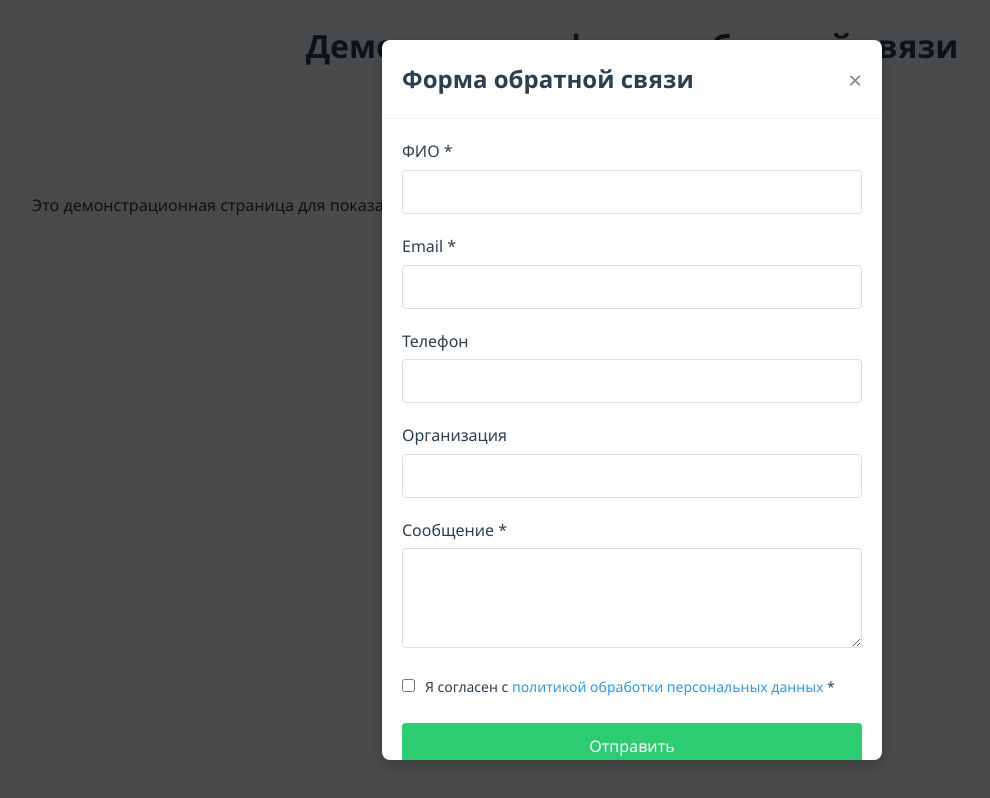
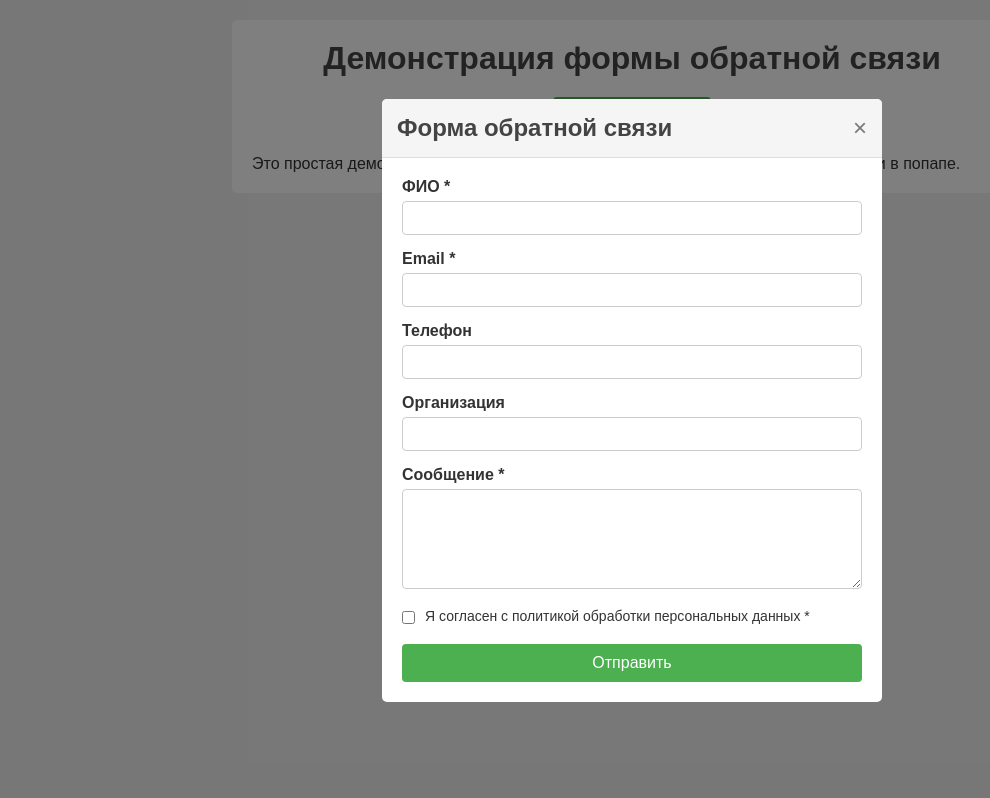
Before and after one commit to nikitaseropol-ai/prog8, a plain HTML site: page index.html in a window 1280 px wide. Both pictures are taken after a click on the button "Открыть форму". Shown: the whole page, without its empty margins (8-998 px from the left). Drawn offline with Linux system fonts and the light colour scheme.

Commit message:
Update index.html

```diff
--- a/index.html
+++ b/index.html
@@ -9,44 +9,43 @@
             margin: 0;
             padding: 0;
             box-sizing: border-box;
-            font-family: 'Segoe UI', Tahoma, Geneva, Verdana, sans-serif;
+            font-family: Arial, sans-serif;
         }
 
         body {
-            background-color: #f5f7fa;
+            background-color: #f0f0f0;
             color: #333;
-            line-height: 1.6;
             padding: 20px;
         }
 
         .container {
-            max-width: 1200px;
+            max-width: 800px;
             margin: 0 auto;
-        }
-
-        header {
-            text-align: center;
-            margin-bottom: 40px;
+            background: white;
+            padding: 20px;
+            border-radius: 5px;
         }
 
         h1 {
-            color: #2c3e50;
-            margin-bottom: 10px;
+            text-align: center;
+            margin-bottom: 20px;
+            color: #444;
         }
 
         .btn-open-form {
-            background: #3498db;
+            background: #4CAF50;
             color: white;
             border: none;
-            padding: 12px 24px;
+            padding: 10px 20px;
             border-radius: 4px;
             cursor: pointer;
             font-size: 16px;
-            transition: background 0.3s;
+            display: block;
+            margin: 0 auto 20px;
         }
 
         .btn-open-form:hover {
-            background: #2980b9;
+            background: #45a049;
         }
 
         .popup-overlay {
@@ -55,48 +54,38 @@
             left: 0;
             right: 0;
             bottom: 0;
-            background: rgba(0, 0, 0, 0.7);
-            display: flex;
+            background: rgba(0, 0, 0, 0.5);
+            display: none;
             justify-content: center;
             align-items: center;
             z-index: 1000;
             padding: 20px;
-            opacity: 0;
-            visibility: hidden;
-            transition: opacity 0.3s, visibility 0.3s;
         }
 
         .popup-overlay.active {
-            opacity: 1;
-            visibility: visible;
+            display: flex;
         }
 
         .form-container {
             background: white;
-            border-radius: 8px;
-            box-shadow: 0 5px 15px rgba(0, 0, 0, 0.2);
+            border-radius: 5px;
             width: 100%;
             max-width: 500px;
             max-height: 90vh;
             overflow-y: auto;
-            transform: scale(0.9);
-            transition: transform 0.3s;
-        }
-
-        .popup-overlay.active .form-container {
-            transform: scale(1);
         }
 
         .form-header {
-            padding: 20px;
-            border-bottom: 1px solid #eee;
+            padding: 15px;
+            border-bottom: 1px solid #ddd;
             display: flex;
             justify-content: space-between;
             align-items: center;
+            background: #f5f5f5;
         }
 
         .form-header h2 {
-            color: #2c3e50;
+            color: #444;
         }
 
         .btn-close {
@@ -104,7 +93,7 @@
             border: none;
             font-size: 24px;
             cursor: pointer;
-            color: #7f8c8d;
+            color: #777;
         }
 
         .form-body {
@@ -112,28 +101,21 @@
         }
 
         .form-group {
-            margin-bottom: 20px;
+            margin-bottom: 15px;
         }
 
         label {
             display: block;
             margin-bottom: 5px;
-            font-weight: 500;
-            color: #2c3e50;
+            font-weight: bold;
         }
 
         input, textarea {
             width: 100%;
-            padding: 10px;
-            border: 1px solid #ddd;
+            padding: 8px;
+            border: 1px solid #ccc;
             border-radius: 4px;
-            font-size: 16px;
-            transition: border 0.3s;
-        }
-
-        input:focus, textarea:focus {
-            border-color: #3498db;
-            outline: none;
+            font-size: 14px;
         }
 
         textarea {
@@ -157,57 +139,47 @@
             font-size: 14px;
         }
 
-        .checkbox-group a {
-            color: #3498db;
-            text-decoration: none;
-        }
-
-        .checkbox-group a:hover {
-            text-decoration: underline;
-        }
-
         .btn-submit {
-            background: #2ecc71;
+            background: #4CAF50;
             color: white;
             border: none;
-            padding: 12px 24px;
+            padding: 10px 20px;
             border-radius: 4px;
             cursor: pointer;
             font-size: 16px;
             width: 100%;
-            transition: background 0.3s;
         }
 
         .btn-submit:hover {
-            background: #27ae60;
+            background: #45a049;
         }
 
         .btn-submit:disabled {
-            background: #95a5a6;
+            background: #cccccc;
             cursor: not-allowed;
         }
 
         .message {
             padding: 10px;
             border-radius: 4px;
-            margin-bottom: 20px;
+            margin-bottom: 15px;
             text-align: center;
             display: none;
         }
 
         .message.success {
-            background: #d4edda;
-            color: #155724;
-            border: 1px solid #c3e6cb;
+            background: #dff0d8;
+            color: #3c763d;
+            border: 1px solid #d6e9c6;
         }
 
         .message.error {
-            background: #f8d7da;
-            color: #721c24;
-            border: 1px solid #f5c6cb;
+            background: #f2dede;
+            color: #a94442;
+            border: 1px solid #ebccd1;
         }
 
-        @media (max-width: 768px) {
+        @media (max-width: 600px) {
             .form-container {
                 max-height: 100vh;
                 height: 100vh;
@@ -223,15 +195,9 @@
 </head>
 <body>
     <div class="container">
-        <header>
         <h1>Демонстрация формы обратной связи</h1>
-            <p>Нажмите кнопку ниже, чтобы открыть форму обратной связи</p>
         <button class="btn-open-form" id="openFormBtn">Открыть форму</button>
-        </header>
-
-        <main>
-            <p>Это демонстрационная страница для показа работы формы обратной связи в попапе.</p>
-        </main>
+        <p>Это простая демонстрационная страница для показа работы формы обратной связи в попапе.</p>
     </div>
 
     <div class="popup-overlay" id="popupOverlay">
@@ -273,7 +239,7 @@
                         <div class="checkbox-group">
                             <input type="checkbox" id="privacyPolicy" name="privacyPolicy" required>
                             <label for="privacyPolicy">
-                                Я согласен с <a href="#" target="_blank">политикой обработки персональных данных</a> *
+                                Я согласен с политикой обработки персональных данных *
                             </label>
                         </div>
                     </div>
@@ -297,8 +263,9 @@
             // Ключ для LocalStorage
             const STORAGE_KEY = 'feedbackFormData';
 
-            // URL для отправки формы (замените на ваш URL от formcarry.com или другого сервиса)
-            const FORM_SUBMIT_URL = 'https://formcarry.com/s/YOUR_FORM_ID_HERE';
+            // URL для отправки формы (замените на реальный URL от сервиса для форм)
+            // Для демонстрации используем заглушку
+            const FORM_SUBMIT_URL = 'https://jsonplaceholder.typicode.com/posts';
 
             // Открытие формы
             openFormBtn.addEventListener('click', function() {
@@ -326,7 +293,7 @@
             // Обработка нажатия кнопки "Назад" в браузере
             window.addEventListener('popstate', function(e) {
                 if (popupOverlay.classList.contains('active')) {
-                    closeForm(false); // false - не добавлять запись в историю
+                    closeForm(false);
                 }
             });
 
@@ -355,6 +322,7 @@
 
             // Функция сохранения данных формы в LocalStorage
             function saveFormData() {
+                try {
                     const formData = {
                         fullName: document.getElementById('fullName').value,
                         email: document.getElementById('email').value,
@@ -365,10 +333,14 @@
                     };
 
                     localStorage.setItem(STORAGE_KEY, JSON.stringify(formData));
+                } catch (e) {
+                    console.log('Не удалось сохранить данные формы: ', e);
+                }
             }
 
             // Функция восстановления данных формы из LocalStorage
             function restoreFormData() {
+                try {
                     const savedData = localStorage.getItem(STORAGE_KEY);
 
                     if (savedData) {
@@ -381,11 +353,18 @@
                         document.getElementById('message').value = formData.message || '';
                         document.getElementById('privacyPolicy').checked = formData.privacyPolicy || false;
                     }
+                } catch (e) {
+                    console.log('Не удалось восстановить данные формы: ', e);
+                }
             }
 
             // Функция очистки данных формы в LocalStorage
             function clearFormData() {
+                try {
                     localStorage.removeItem(STORAGE_KEY);
+                } catch (e) {
+                    console.log('Не удалось очистить данные формы: ', e);
+                }
 
                 // Сбрасываем форму
                 feedbackForm.reset();
@@ -398,12 +377,22 @@
                 submitBtn.textContent = 'Отправка...';
 
                 // Собираем данные формы
-                const formData = new FormData(feedbackForm);
+                const formData = {
+                    fullName: document.getElementById('fullName').value,
+                    email: document.getElementById('email').value,
+                    phone: document.getElementById('phone').value,
+                    organization: document.getElementById('organization').value,
+                    message: document.getElementById('message').value,
+                    privacyPolicy: document.getElementById('privacyPolicy').checked
+                };
 
                 // Отправляем данные через fetch
                 fetch(FORM_SUBMIT_URL, {
                     method: 'POST',
-                    body: formData
+                    headers: {
+                        'Content-Type': 'application/json',
+                    },
+                    body: JSON.stringify(formData)
                 })
                 .then(response => {
                     if (!response.ok) {
```
Lines whose indentation alone changed are shown as unchanged.
